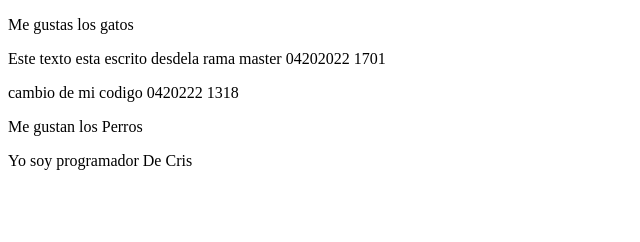
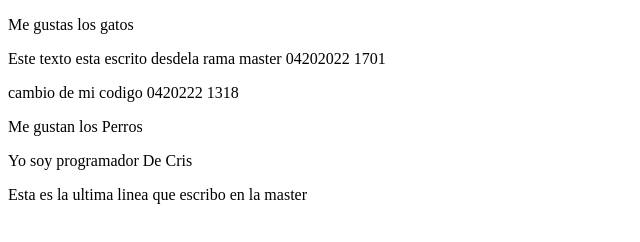
Before and after one commit to COOPERTUL/prueba04182022, a plain HTML site: page index.html in a window 1280 px wide. Shown: the whole page, without its empty margins (0-640 px from the left). Drawn offline with Linux system fonts and the light colour scheme.

Commit message:
Ultima liea de la master 01212022 914

```diff
--- a/index.html
+++ b/index.html
@@ -16,6 +16,7 @@
 		</p>
 		<p>Me gustan los Perros </p>
 		<p>Yo soy programador De Cris</p>
+		<p> Esta es la ultima linea  que escribo en la master</p>
 	</div>
 </body>
 </html>
```
